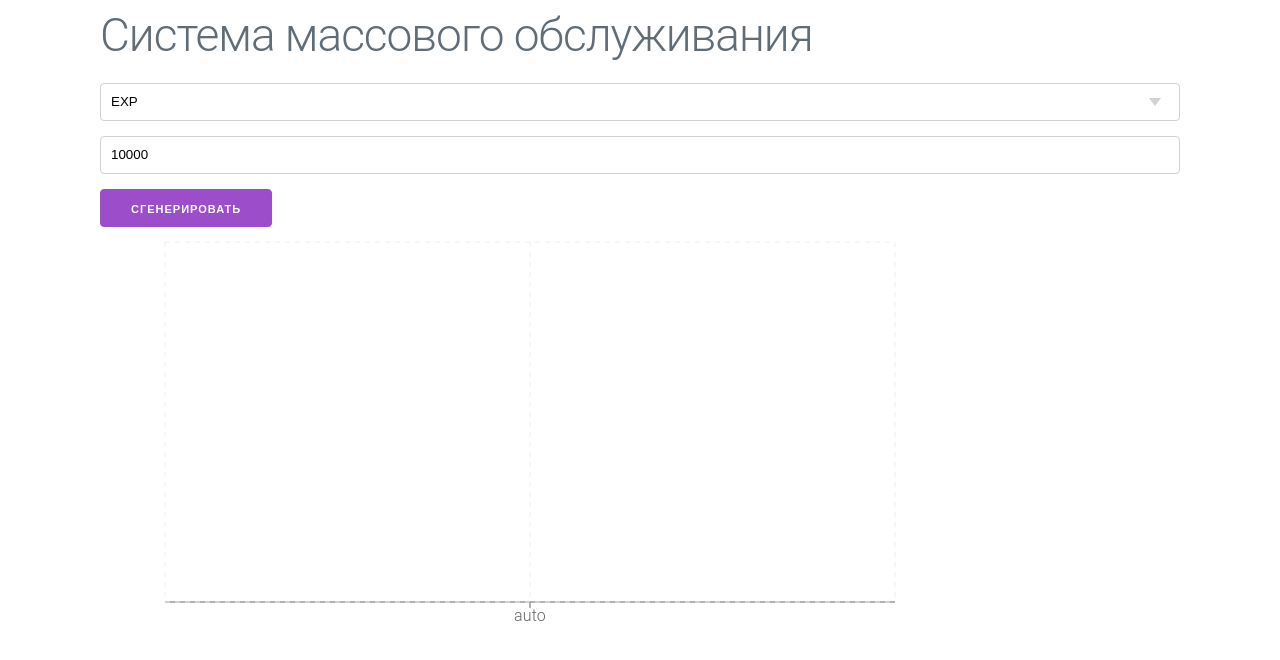
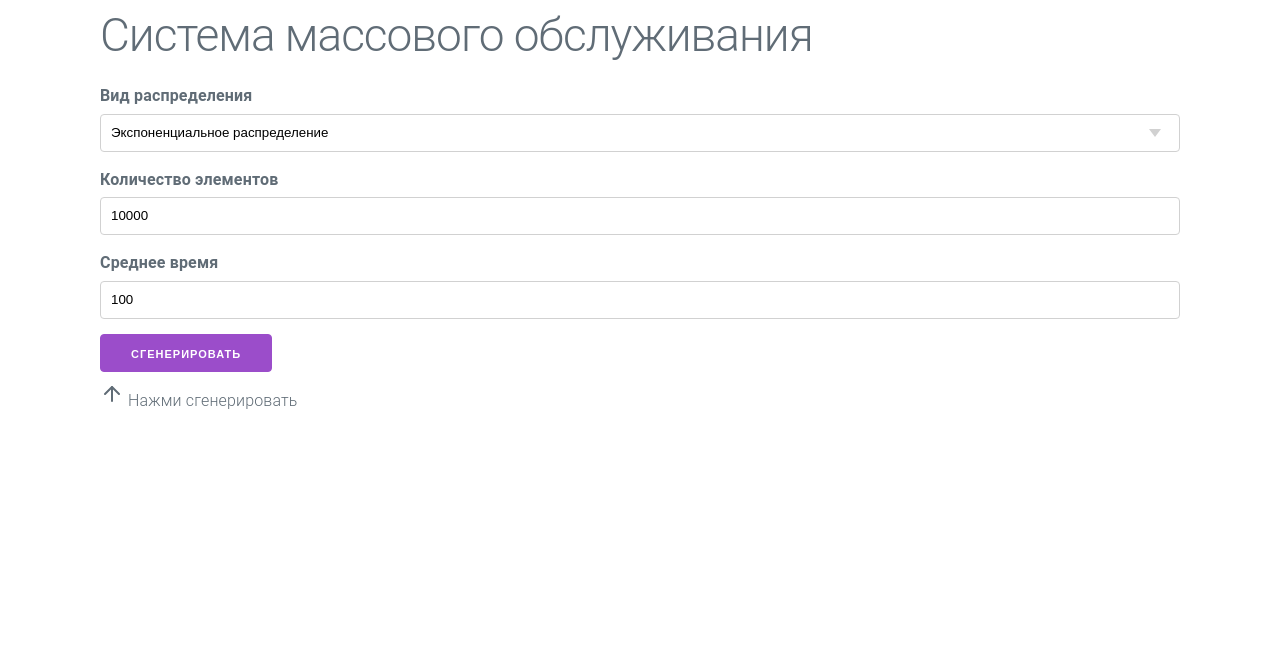
Before and after one commit to NikonP/407-reliability-lab, a Next.js app: page / in a window 1280 px wide. Shown: the top 660 px of the page. Built offline with nearby package versions, Linux system fonts and the light colour scheme.

Commit message:
fix stuff

```diff
--- a/components/MassServiceSystem.tsx
+++ b/components/MassServiceSystem.tsx
@@ -34,6 +34,8 @@ export default function MassServiceSystem({}: MSSProps) {
     const [dist, setDist] = useState("exp");
     const [count, setCount] = useState(10000);
 
+    const [avgT, setAvgT] = useState(100);
+
     const [distPlot, setDistPlot] = useState(new Array<DistData>());
 
     const [generating, setGenerating] = useState(false);
@@ -47,10 +49,10 @@ export default function MassServiceSystem({}: MSSProps) {
 
         let randomFunc = dist === "exp" ? getRandomExp : getRandomNorm;
 
-        let numbers = [...Array(count)].map(() => randomFunc(100));
+        let numbers = Array.from({ length: count }, () => randomFunc(avgT)); // [...Array(count)].map(() => randomFunc(avgT));
 
-        let maxVal = Math.max(...numbers);
-        let minVal = Math.min(...numbers);
+        let maxVal = Math.max.apply(null, numbers);
+        let minVal = Math.min.apply(null, numbers);
 
         console.log("Interval count", intervalCount);
         console.log("min-max", minVal, maxVal);
@@ -79,27 +81,49 @@ export default function MassServiceSystem({}: MSSProps) {
         setGenerating(false);
     };
 
+    console.log(distPlot);
+
     return (
         <div>
             <h1>Система массового обслуживания</h1>
 
-            <div style={{}}>
             <div>
+                <div>
+                    <label htmlFor="dist_type">Вид распределения</label>
                     <select
+                        id="dist_type"
                         onChange={(evt) => setDist(evt.target.value)}
                         value={dist}
                     >
-                        <option value="exp">EXP</option>
-                        <option value="norm">Norm</option>
+                        <option value="exp">
+                            Экспоненциальное распределение
+                        </option>
+                        <option value="norm">Нормальное распределение</option>
                     </select>
                 </div>
 
+                <label htmlFor="count_input">Количество элементов</label>
                 <input
+                    id="count_input"
                     type="number"
                     value={count}
                     onChange={(evt) => {
                         setCount(parseInt(evt.target.value, 10));
                     }}
+                    placeholder="Количество элементов"
+                    title="Количество элементов"
+                ></input>
+
+                <label htmlFor="avgt_input">Среднее время</label>
+                <input
+                    id="avgt_input"
+                    type="number"
+                    value={avgT}
+                    onChange={(evt) => {
+                        setAvgT(parseInt(evt.target.value, 10));
+                    }}
+                    placeholder="Среднее время"
+                    title="Среднее время"
                 ></input>
 
                 <div>
@@ -112,6 +136,7 @@ export default function MassServiceSystem({}: MSSProps) {
                 </div>
             </div>
 
+            {distPlot.length > 0 ? (
                 <div>
                     <BarChart
                         width={800}
@@ -134,9 +159,13 @@ export default function MassServiceSystem({}: MSSProps) {
                             fill="#9b4dca"
                             maxBarSize={200}
                         />
-                    {/* <Line type="monotone" dataKey="value" stroke="#8884d8" /> */}
                     </BarChart>
                 </div>
+            ) : (
+                <div>
+                    <Icon.ArrowUp /> Нажми сгенерировать
+                </div>
+            )}
         </div>
     );
 }
--- a/lib/randomizer.ts
+++ b/lib/randomizer.ts
@@ -18,5 +18,5 @@ export function getRandomNorm(avgT: number): number {
         (Math.sqrt(-2.0 * Math.log(u)) * Math.cos(2.0 * Math.PI * v)) / 10.0 +
         0.5;
 
-    return res * avgT;
+    return res * (avgT * 2);
 }
```
Lines whose indentation alone changed are shown as unchanged.
